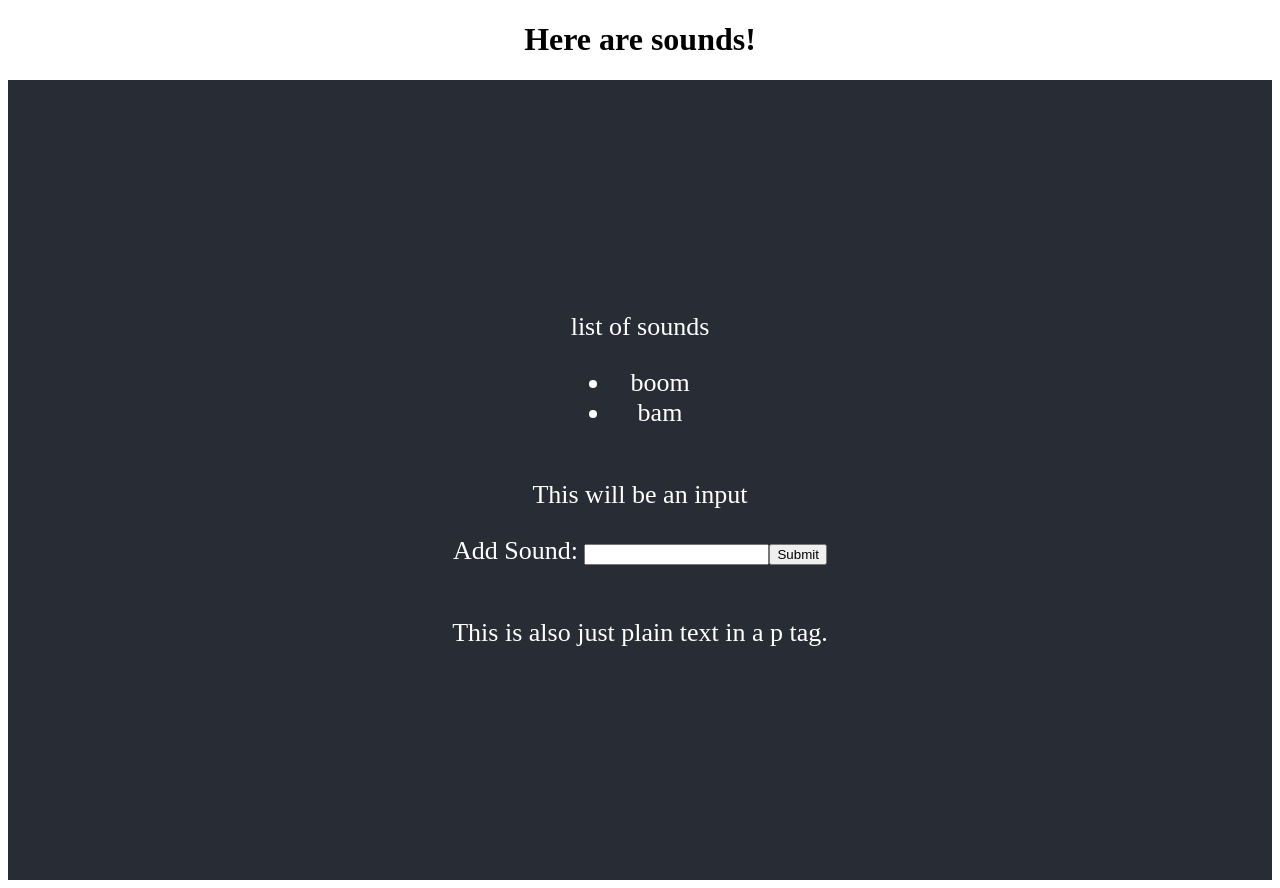
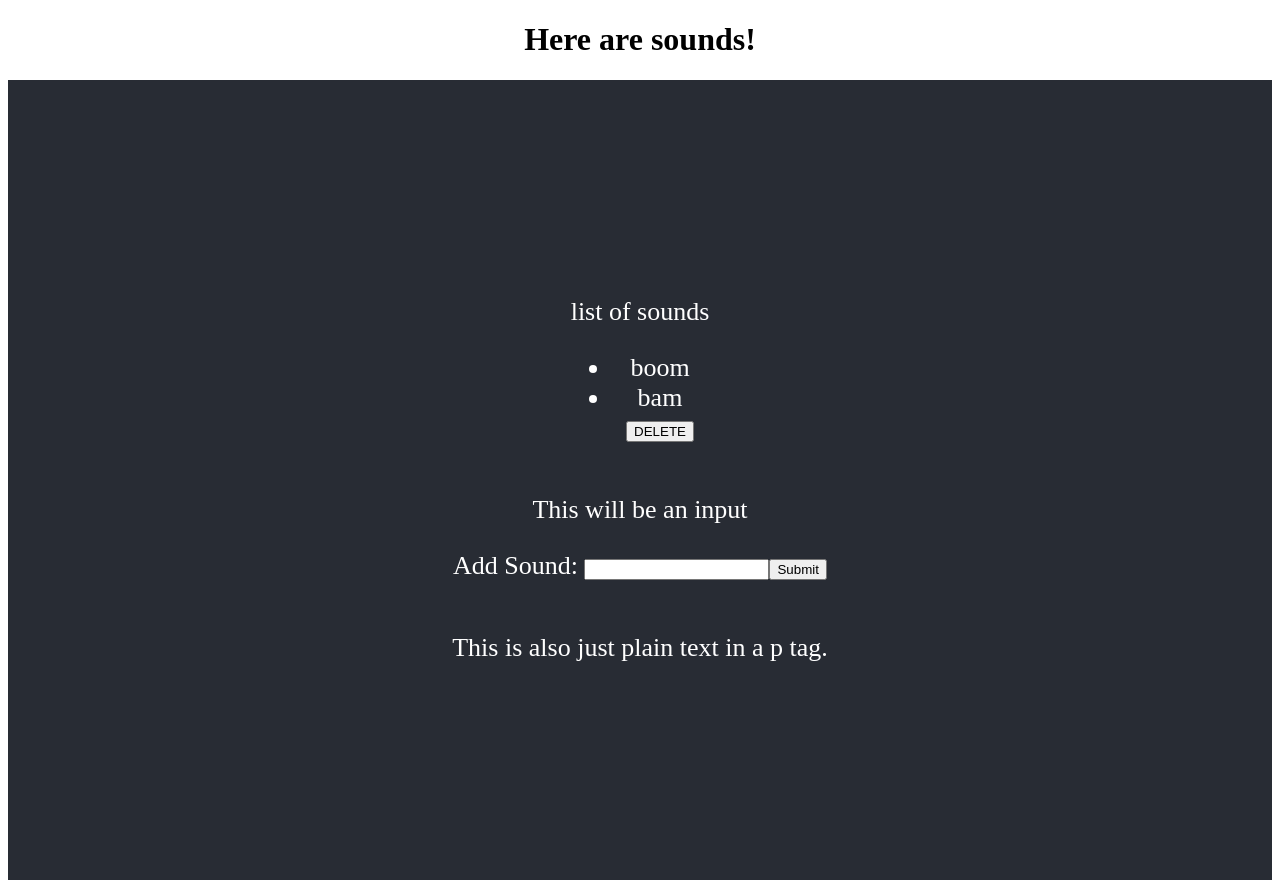
Before and after one commit to coryjbergquist/react-redux-sound-organizer, a React (Create React App) app: page / in a window 1280 px wide. Built offline with nearby package versions, Linux system fonts and the light colour scheme.

Commit message:
add delete button in SoundsList.js

```diff
--- a/src/components/SoundsList.js
+++ b/src/components/SoundsList.js
@@ -13,7 +13,7 @@ const SoundsList = ({ sounds, countDown }) => {
 
   return (
     <ul>
-      {renderSounds}
+      <span>{renderSounds}</span> <button onClick={() => props.delete(props.sound)}>DELETE</button>
     </ul>
   );
 };
--- a/src/containers/SoundsListContainer.js
+++ b/src/containers/SoundsListContainer.js
@@ -5,11 +5,17 @@ import  SoundsList  from '../components/SoundsList';
 class SoundsListContainer extends React.Component {
 
   render() {
-    return <SoundsList sounds={this.props.sounds} countDown={this.props.countDown} />;
+    return <SoundsList sounds={this.props.sounds} delete={this.props.delete} countDown={this.props.countDown} />;
   }
 
 }
 
 const mapStateToProps = state => ({sounds: state.sounds, countDown: state.countDown})
 
-export default connect(mapStateToProps)(SoundsListContainer);
+const mapDispatchToProps = dispatch => {
+  return {
+    delete: soundObject => dispatch({type: 'DELETE_SOUND', payload: soundObject })
+  }
+}
+
+export default connect(mapStateToProps, mapDispatchToProps)(SoundsListContainer);
--- a/src/reducers/sounds_reducer.js
+++ b/src/reducers/sounds_reducer.js
@@ -17,7 +17,7 @@ export default function soundsReducer(state= {sound: ["boom", "bam"], cheese: "c
       //will return a new state that doesn't include the matching sound.id
       //must assign an id to all sounds, and create soundIndex?
       //action.id must include the sound id and maybe other stuff?
-    case 'REMOVE_SOUND':
+    case 'DELETE_SOUND':
       const soundIndex = state.sounds.findIndex(sound => sound.id === action.id);
       return {
         ...state,
```
